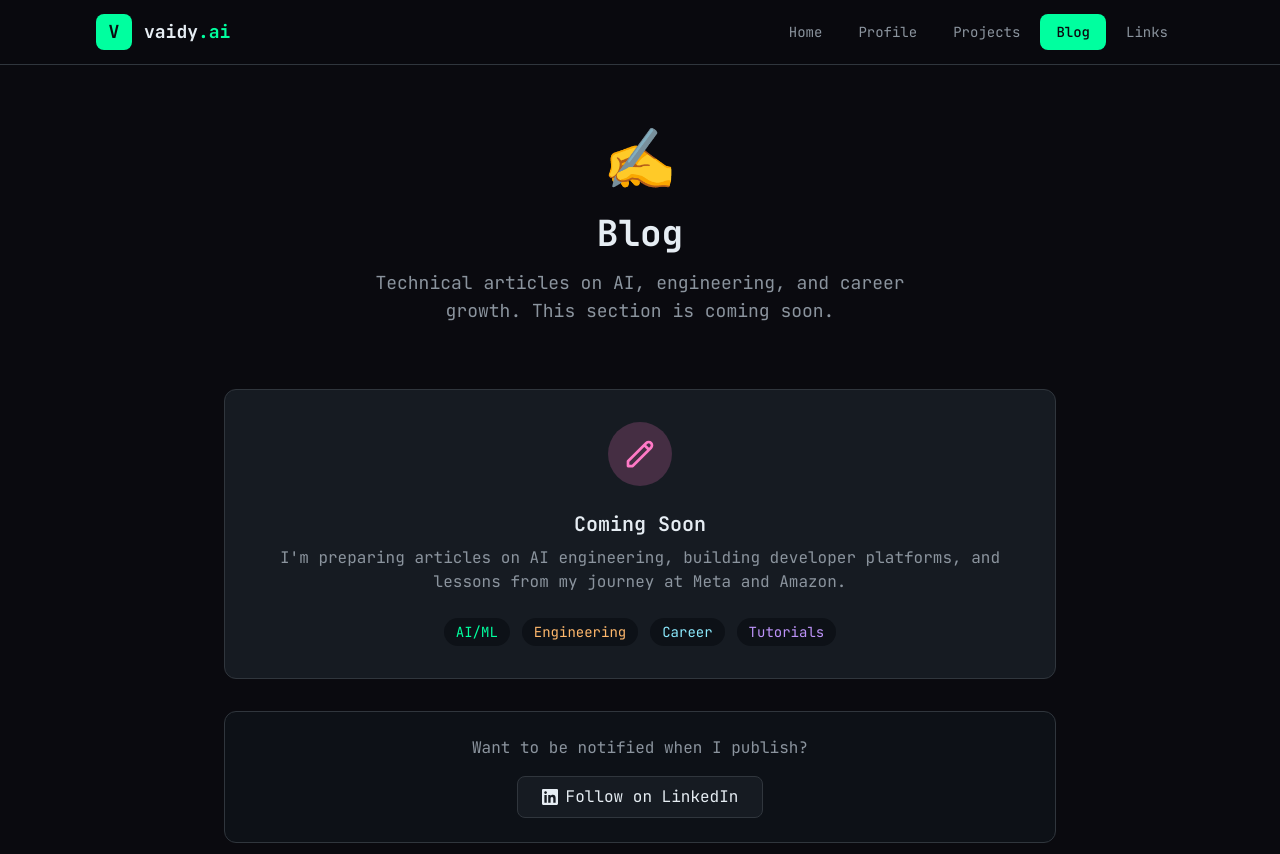
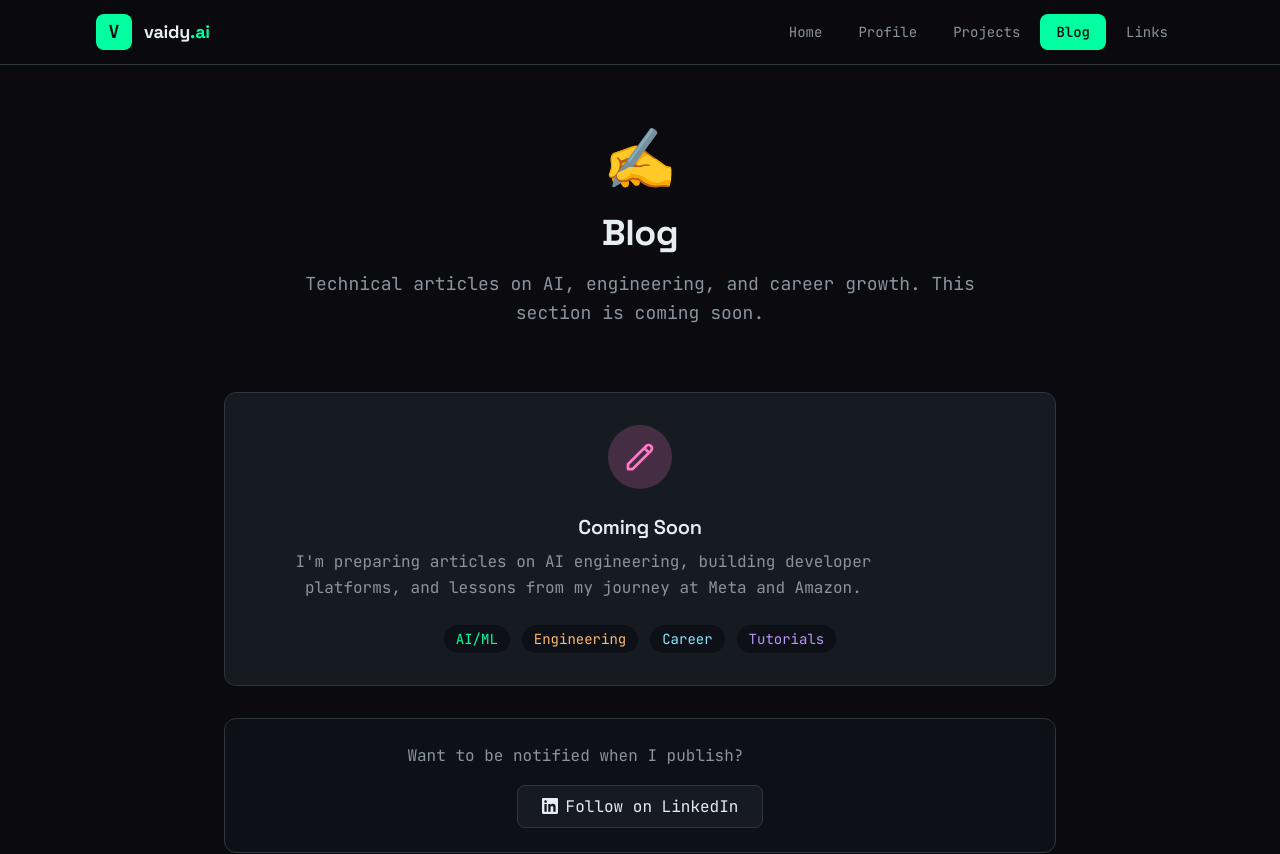
Before and after one commit to vaidy-mit/vaidy-ai, a Next.js app: page /blog in a window 1280 px wide. Shown: the top 854 px of the page. Built offline with nearby package versions, Linux system fonts and the light colour scheme.

Commit message:
feat: refine typography for readability

```diff
--- a/src/app/blog/page.tsx
+++ b/src/app/blog/page.tsx
@@ -7,10 +7,10 @@ export default function BlogPage() {
         {/* Header */}
         <div className="text-center mb-16">
           <span className="text-6xl mb-6 block">✍️</span>
-          <h1 className="text-4xl font-bold text-[var(--text-white)] mb-4">
+          <h1 className="font-display text-4xl font-bold text-[var(--text-white)] mb-4">
             Blog
           </h1>
-          <p className="text-[var(--text-muted)] text-lg max-w-xl mx-auto">
+          <p className="text-[var(--text-muted)] text-lg max-w-xl mx-auto leading-relaxed measure">
             Technical articles on AI, engineering, and career growth.
             This section is coming soon.
           </p>
@@ -23,10 +23,10 @@ export default function BlogPage() {
               <path strokeLinecap="round" strokeLinejoin="round" strokeWidth={2} d="M15.232 5.232l3.536 3.536m-2.036-5.036a2.5 2.5 0 113.536 3.536L6.5 21.036H3v-3.572L16.732 3.732z" />
             </svg>
           </div>
-          <h2 className="text-xl font-semibold text-[var(--text-white)] mb-2">
+          <h2 className="font-display text-xl font-semibold text-[var(--text-white)] mb-2">
             Coming Soon
           </h2>
-          <p className="text-[var(--text-muted)] mb-6">
+          <p className="text-[var(--text-muted)] mb-6 leading-relaxed measure">
             I&apos;m preparing articles on AI engineering, building developer platforms,
             and lessons from my journey at Meta and Amazon.
           </p>
@@ -48,7 +48,7 @@ export default function BlogPage() {
 
         {/* Notify Section */}
         <div className="bg-[var(--bg-terminal)] rounded-xl border border-[var(--border-color)] p-6 text-center mb-8">
-          <p className="text-[var(--text-muted)] mb-4">
+          <p className="text-[var(--text-muted)] mb-4 leading-relaxed measure">
             Want to be notified when I publish?
           </p>
           <a
--- a/src/app/globals.css
+++ b/src/app/globals.css
@@ -28,6 +28,7 @@
   --color-muted: var(--text-muted);
   --color-accent: var(--accent-purple);
   --font-mono: "JetBrains Mono", "Fira Code", "SF Mono", monospace;
+  --font-display: "Space Grotesk", "Segoe UI", sans-serif;
 }
 
 * {
@@ -42,6 +43,22 @@ body {
   padding: 0;
   min-height: 100vh;
   overflow-x: hidden;
+  line-height: 1.6;
+}
+
+.font-display {
+  font-family: var(--font-display);
+  letter-spacing: -0.015em;
+}
+
+.measure {
+  max-width: 68ch;
+}
+
+:focus-visible {
+  outline: 2px solid var(--text-primary);
+  outline-offset: 2px;
+  border-radius: 6px;
 }
 
 /* Scanline effect overlay */
--- a/src/app/layout.tsx
+++ b/src/app/layout.tsx
@@ -1,10 +1,16 @@
 import type { Metadata } from "next";
-import { JetBrains_Mono } from "next/font/google";
+import { JetBrains_Mono, Space_Grotesk } from "next/font/google";
 import "./globals.css";
 import { Navigation } from "@/components/Navigation";
 
 const jetbrainsMono = JetBrains_Mono({
   variable: "--font-mono",
+  subsets: ["latin"],
+  weight: ["400", "500", "600", "700"],
+});
+
+const spaceGrotesk = Space_Grotesk({
+  variable: "--font-display",
   subsets: ["latin"],
   weight: ["400", "500", "600", "700"],
 });
@@ -69,7 +75,7 @@ export default function RootLayout({
 }>) {
   return (
     <html lang="en">
-      <body className={`${jetbrainsMono.variable} antialiased bg-[var(--bg-primary)]`}>
+      <body className={`${jetbrainsMono.variable} ${spaceGrotesk.variable} antialiased bg-[var(--bg-primary)]`}>
         <Navigation />
         <main>{children}</main>
         <footer className="border-t border-[var(--border-color)] mt-auto">
--- a/src/app/links/page.tsx
+++ b/src/app/links/page.tsx
@@ -67,13 +67,13 @@ export default function LinksPage() {
           <div className="w-24 h-24 rounded-2xl bg-[var(--text-primary)] flex items-center justify-center text-[var(--bg-primary)] font-bold text-4xl mx-auto mb-6">
             V
           </div>
-          <h1 className="text-2xl font-bold text-[var(--text-white)] mb-2">
+          <h1 className="font-display text-2xl font-bold text-[var(--text-white)] mb-2">
             Vaidyanathan P K
           </h1>
           <p className="text-[var(--text-secondary)]">
             Lead AI Engineer @ Meta Reality Labs
           </p>
-          <p className="text-[var(--text-muted)] text-sm mt-2">
+          <p className="text-[var(--text-muted)] text-sm mt-2 leading-relaxed measure">
             Building the future of developer AI for the Metaverse
           </p>
         </div>
@@ -98,10 +98,10 @@ export default function LinksPage() {
                 {link.icon}
               </div>
               <div className="flex-1">
-                <h3 className="font-medium text-[var(--text-white)] group-hover:text-[var(--link-color)] transition-colors">
+                <h3 className="font-display font-medium text-[var(--text-white)] group-hover:text-[var(--link-color)] transition-colors">
                   {link.title}
                 </h3>
-                <p className="text-sm text-[var(--text-muted)]">
+                <p className="text-sm text-[var(--text-muted)] leading-relaxed">
                   {link.description}
                 </p>
               </div>
--- a/src/app/page.tsx
+++ b/src/app/page.tsx
@@ -13,12 +13,12 @@ export default function HomePage() {
           </p>
 
           {/* Name */}
-          <h1 className="text-5xl md:text-7xl font-bold text-[var(--text-white)] mb-6">
+          <h1 className="font-display text-5xl md:text-7xl font-bold text-[var(--text-white)] mb-6">
             Vaidy
           </h1>
 
           {/* Tagline */}
-          <p className="text-xl md:text-2xl text-[var(--text-muted)] mb-4 max-w-2xl mx-auto">
+          <p className="text-xl md:text-2xl text-[var(--text-muted)] mb-4 max-w-2xl mx-auto leading-relaxed measure">
             AI Engineer building the future of{" "}
             <span className="text-[var(--text-secondary)]">developer tools</span>{" "}
             at Meta Reality Labs
@@ -69,7 +69,7 @@ export default function HomePage() {
 
       {/* Featured Section */}
       <section className="max-w-6xl mx-auto px-4 md:px-8 py-16 border-t border-[var(--border-color)]">
-        <h2 className="text-2xl font-bold text-[var(--text-white)] mb-8 text-center">
+        <h2 className="font-display text-2xl font-bold text-[var(--text-white)] mb-8 text-center">
           Featured
         </h2>
 
--- a/src/app/projects/page.tsx
+++ b/src/app/projects/page.tsx
@@ -7,10 +7,10 @@ export default function ProjectsPage() {
         {/* Header */}
         <div className="text-center mb-16">
           <span className="text-6xl mb-6 block">🚀</span>
-          <h1 className="text-4xl font-bold text-[var(--text-white)] mb-4">
+          <h1 className="font-display text-4xl font-bold text-[var(--text-white)] mb-4">
             Projects
           </h1>
-          <p className="text-[var(--text-muted)] text-lg max-w-xl mx-auto">
+          <p className="text-[var(--text-muted)] text-lg max-w-xl mx-auto leading-relaxed measure">
             Side projects, experiments, and open source contributions.
             This section is coming soon.
           </p>
@@ -23,10 +23,10 @@ export default function ProjectsPage() {
               <path strokeLinecap="round" strokeLinejoin="round" strokeWidth={2} d="M19.428 15.428a2 2 0 00-1.022-.547l-2.387-.477a6 6 0 00-3.86.517l-.318.158a6 6 0 01-3.86.517L6.05 15.21a2 2 0 00-1.806.547M8 4h8l-1 1v5.172a2 2 0 00.586 1.414l5 5c1.26 1.26.367 3.414-1.415 3.414H4.828c-1.782 0-2.674-2.154-1.414-3.414l5-5A2 2 0 009 10.172V5L8 4z" />
             </svg>
           </div>
-          <h2 className="text-xl font-semibold text-[var(--text-white)] mb-2">
+          <h2 className="font-display text-xl font-semibold text-[var(--text-white)] mb-2">
             Under Construction
           </h2>
-          <p className="text-[var(--text-muted)] mb-6">
+          <p className="text-[var(--text-muted)] mb-6 leading-relaxed measure">
             I&apos;m working on documenting my projects and building interactive demos.
             Check back soon!
           </p>
--- a/src/app/resume/page.tsx
+++ b/src/app/resume/page.tsx
@@ -6,7 +6,7 @@ export default function ResumePage() {
       <div className="max-w-6xl mx-auto px-4 md:px-8 py-8">
         {/* Header */}
         <div className="flex items-center justify-between mb-6">
-          <h1 className="text-2xl font-bold text-[var(--text-white)]">Resume</h1>
+          <h1 className="font-display text-2xl font-bold text-[var(--text-white)]">Resume</h1>
           <div className="flex gap-4">
             <a
               href="/resume.pdf"
--- a/src/components/Navigation/Navigation.tsx
+++ b/src/components/Navigation/Navigation.tsx
@@ -33,7 +33,7 @@ export const Navigation: React.FC = () => {
             <div className="w-9 h-9 rounded-lg bg-[var(--text-primary)] flex items-center justify-center text-[var(--bg-primary)] font-bold text-lg">
               V
             </div>
-            <span className="text-lg font-bold text-[var(--text-white)]">
+            <span className="font-display text-lg font-bold text-[var(--text-white)]">
               vaidy<span className="text-[var(--text-primary)]">.ai</span>
             </span>
           </Link>
```
Also changed, not shown: src/components/AboutView.tsx (+17 -17 lines).
